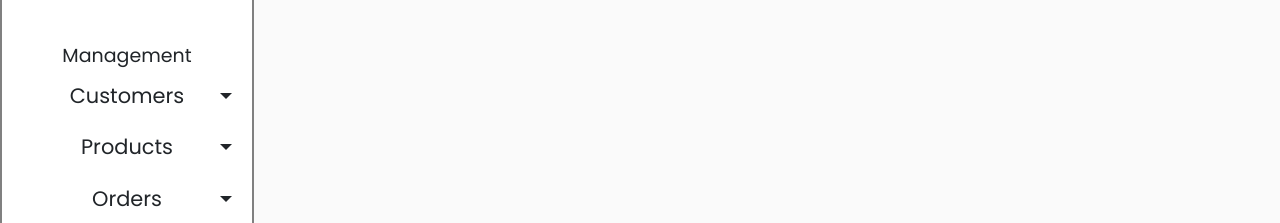
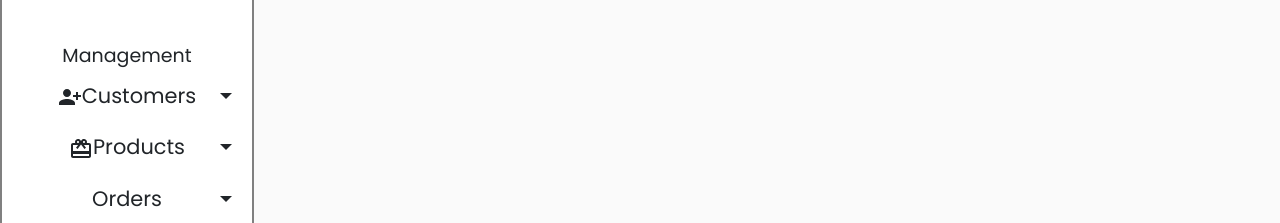
Before and after one commit to SHIVA-GARG/dashboardapp, a React (Create React App) app: page / in a window 1280 px wide. Shown: the part 388-611 px from the top of the page. Built offline with nearby package versions, Linux system fonts and the light colour scheme.

Commit message:
commited2

```diff
--- a/src/components/leftsidebar/Leftbar.jsx
+++ b/src/components/leftsidebar/Leftbar.jsx
@@ -1,8 +1,9 @@
-import { Dashboard,Clock,History, BarChart } from '@mui/icons-material';
+import { Dashboard,Clock,History, BarChart, PersonAddAlt1, Redeem } from '@mui/icons-material';
 import './leftbar.css';
 
 const Leftbar = () => {
     return (
+
         <div className='left_sidebar-mine wrapper'>
             <nav id="sidebar">
                 <div class="sidebar-header">
@@ -28,7 +29,7 @@ const Leftbar = () => {
                     Management
                     {/* <p className="reoprts">Reports</p> */}
                     <li className="active">
-                        <a href="#homeSubmenu" data-toggle="collapse" aria-expanded="false" className="dropdown-toggle">Customers</a>
+                        <a href="#homeSubmenu" data-toggle="collapse" aria-expanded="false" className="dropdown-toggle"><PersonAddAlt1/>Customers</a>
                         <ul className="collapse list-unstyled" id="homeSubmenu">
                             <li>
                                 <a href="#">List Customers</a>
@@ -42,7 +43,7 @@ const Leftbar = () => {
                         </ul>
                     </li>
                     <li className="active">
-                        <a href="#homeSubmenu" data-toggle="collapse" aria-expanded="false" className="dropdown-toggle">Products</a>
+                        <a href="#homeSubmenu" data-toggle="collapse" aria-expanded="false" className="dropdown-toggle"><Redeem/>Products</a>
                         <ul className="collapse list-unstyled" id="homeSubmenu">
                             <li>
                                 <a href="#">Product 1</a>
```
